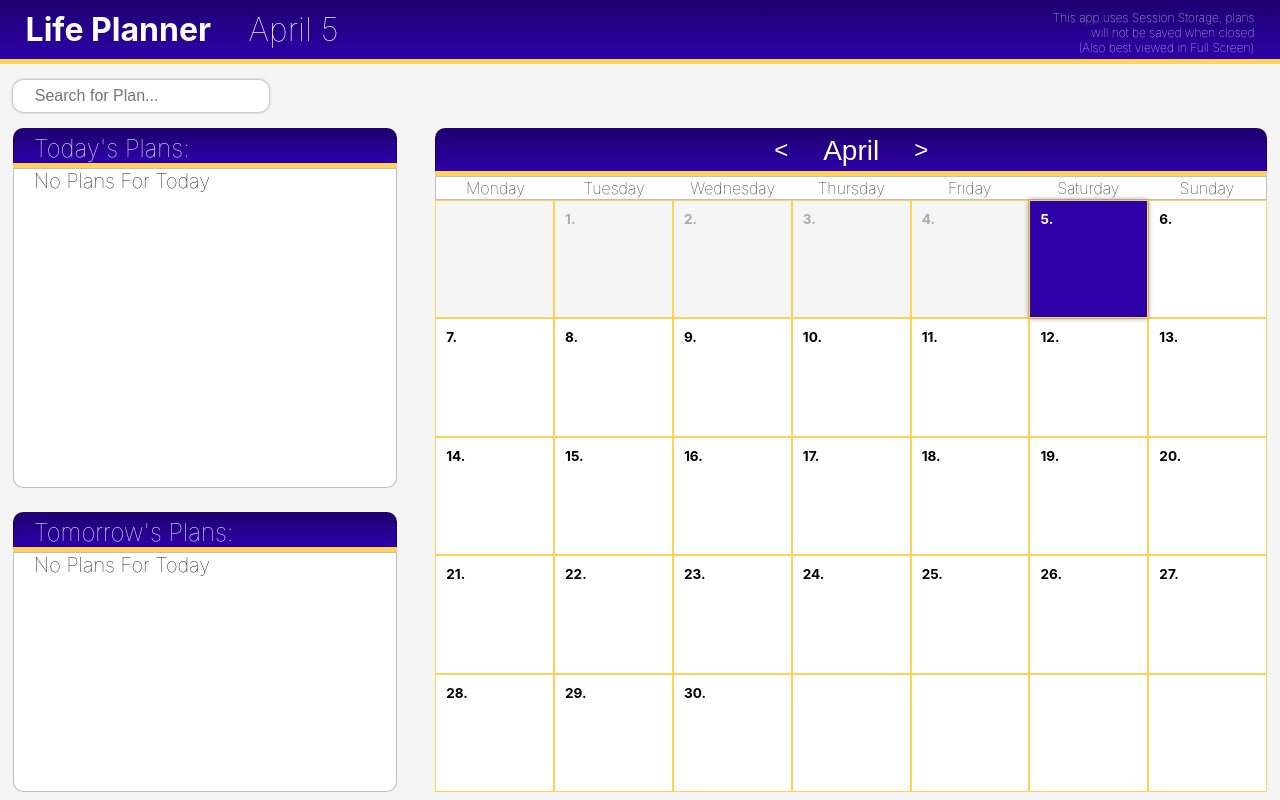
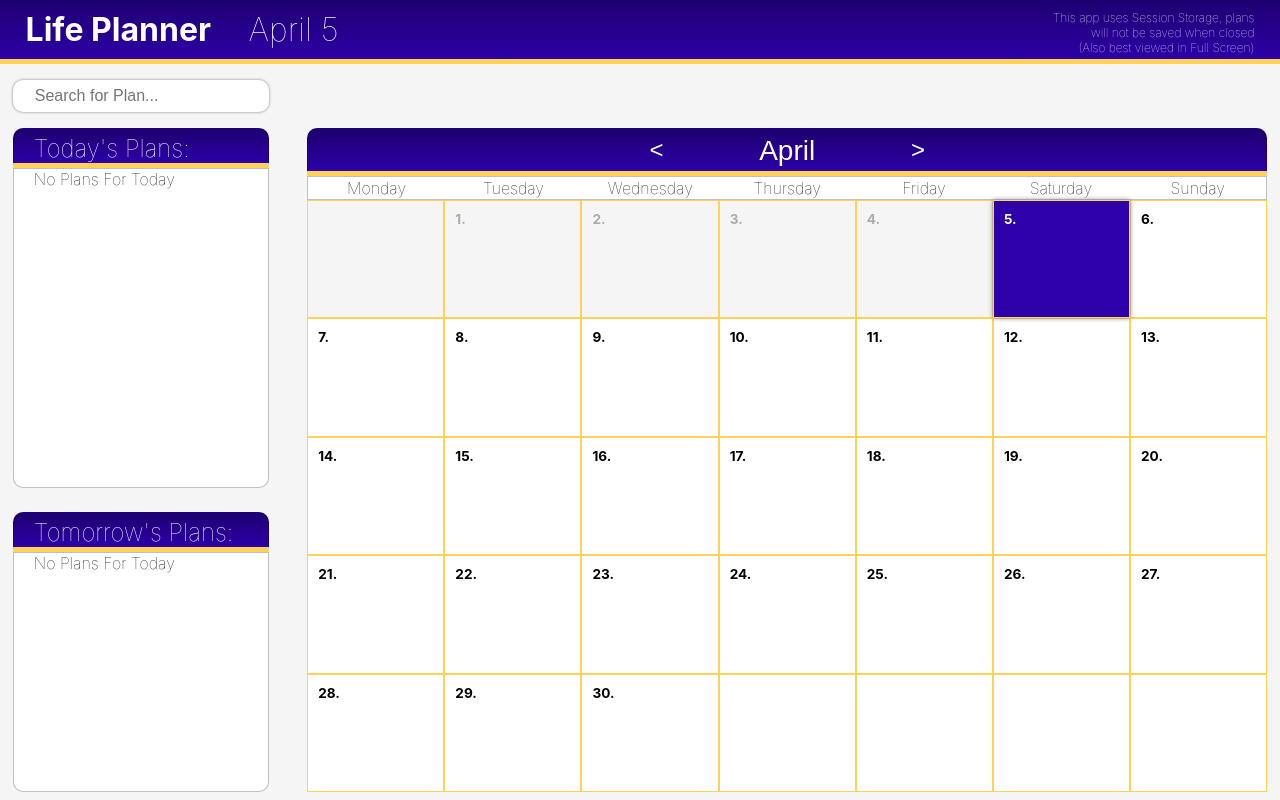
Before and after one commit to lseti1/lifePlanner-773629, a React (Create React App) app: page / in a window 1280 px wide. Built offline with nearby package versions, Linux system fonts and the light colour scheme.

Commit message:
Set up RWD for Medium & Smaller Laptop Screens (And included code for smooth transitions between them)

```diff
--- a/src/App.css
+++ b/src/App.css
@@ -1,9 +1,3 @@
-.App {
-  text-align: center;
-  background-color: black;
-
-}
-
 body {
   background-color: rgb(245, 245, 245);
 
@@ -115,6 +109,7 @@ li {
   border-top-left-radius: 10px;
   border-top-right-radius: 10px;
   color: white;
+  transition-duration: 0.4s;
 
   position: absolute;
   top: 16%;
@@ -129,7 +124,7 @@ li {
   font-size: 3vh;
   font-weight: 100;
   cursor: pointer;
-  transition: 0.3s;
+  transition: 0.4s;
 
   position: absolute;
 }
@@ -182,6 +177,7 @@ li {
   width: 65%;
   height: 3%;
   box-sizing: border-box;
+  transition: 0.4s;
 
   position: absolute;
   top: 22%;
@@ -198,6 +194,7 @@ li {
   background-color: rgb(255, 255, 255);
   color: rgb(0, 0, 0);
   box-sizing: border-box;
+  transition: 0.4s;
 
   position: absolute;
   top: 25%;
@@ -285,7 +282,7 @@ li {
   color: rgb(5, 5, 5);
   border-radius: 10px;
   border: 3px solid rgb(255, 210, 87);
-
+  transition: 0.4s;
   z-index: 1000;
 
   position: absolute;
@@ -307,6 +304,8 @@ textarea {
   box-shadow: 0px 0px 5px grey;
   border: none;
   border-radius: 10px;
+
+  transition: 0.4s;
 }
 
 .modalButtonsContainer {
@@ -371,6 +370,7 @@ textarea {
   border-bottom: 5px solid rgb(255, 210, 87);
   box-sizing: border-box;
   padding-top: 5px;
+  transition: 0.4s;
 
   position: absolute;
   top: 16%;
@@ -395,6 +395,7 @@ textarea {
   border-bottom-right-radius: 10px;
   border: 0.5px solid rgba(0, 0, 0, 0.25);
   padding: 0px 20px;
+  transition: 0.4s;
 
   position: absolute;
   top: 21%;
@@ -417,6 +418,7 @@ textarea {
   border: 0.5px solid rgba(0, 0, 0, 0.25);
   border-bottom: 5px solid rgb(255, 210, 87);
   padding-top: 5px;
+  transition: 0.4s;
 
   position: absolute;
   top: 64%;
@@ -441,6 +443,7 @@ textarea {
   box-sizing: border-box;
   border: 0.5px solid rgba(0, 0, 0, 0.25);
   padding: 0px 20px;
+  transition: 0.4s;
 
   position: absolute;
   top: 69%;
@@ -500,3 +503,73 @@ textarea {
   top: 0%;
   left: 0%;
 }
+
+/* Smaller Phones: */
+@media screen and (orientation: portrait) and (max-width: 480px) {
+}
+
+/* Small-Medium Phones */
+@media screen and (orientation: portrait) and (min-width: 481px) and (max-width: 768px) {
+
+}
+
+/* Larger Tablets/Small Laptops */
+@media screen and (orientation: portrait) and (min-width: 769px) and (max-width: 1299px) {
+
+}
+
+/* Large Phones in Landscape */
+@media screen and (orientation: landscape) and (min-width: 769px) and (max-width: 1299px) and (max-height: 512px) {
+  /* body {
+    background-color: rgb(179, 105, 105);
+  } */
+}
+
+/* Smaller Laptop Screens */
+@media screen and (orientation: landscape) and (min-width: 769px) and (max-width: 1299px) and (min-height: 513px) {
+  .calendarTitle, .daysOfWeek, .daysGrid {
+    width: 75%;
+  }
+
+  .todayTitle, .tomorrowTitle {
+    width: 20%;
+  }
+
+  .todayText, .tomorrowText {
+    width: 20%;
+    font-size: 2vh;
+  }
+
+  .todayTomorrowOverlay {
+    width: 20%;
+  }
+
+  .modal {
+    width: 60%;
+    right: 20%;
+  }
+
+  .bt1 {
+    left: 35%;
+  }
+
+  .bt2 {
+    right: 35%;
+  }
+}
+
+/* Medium Sized Laptop Screens */
+@media screen and (orientation: landscape) and (min-width: 1300px) and (max-width: 1500px) {
+  .modal {
+    width: 50%;
+    right: 25%;
+  }
+
+  .bt1 {
+    left: 35%;
+  }
+
+  .bt2 {
+    right: 35%;
+  }
+}
```
